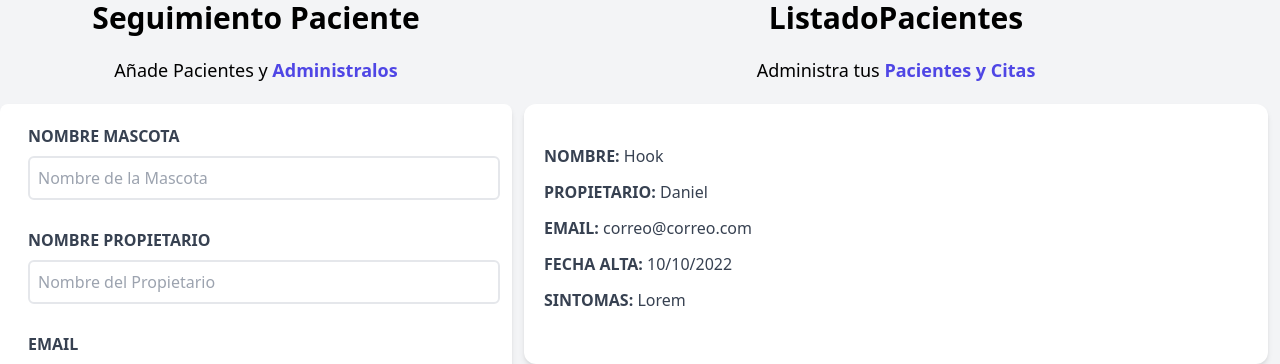
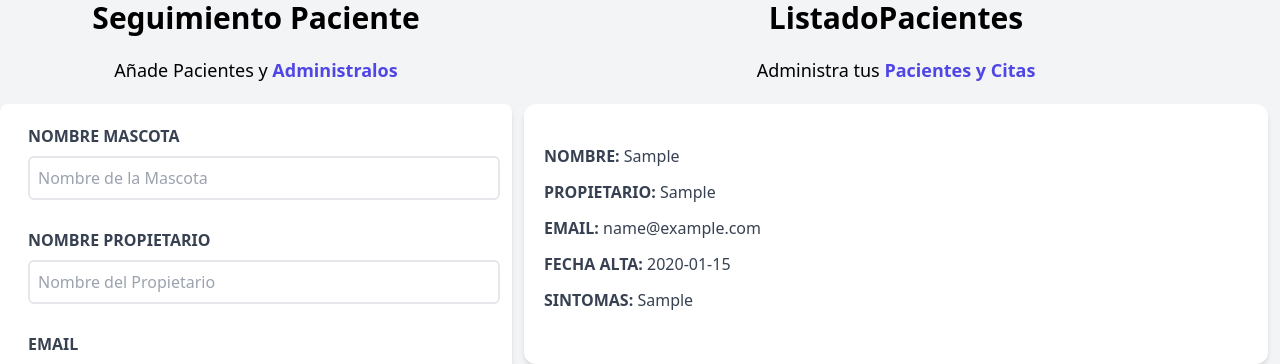
Before and after one commit to jorneycr/citas-react, a React (Vite) app: page / in a window 1280 px wide. Both pictures are taken after typing "Sample", "Sample", "name@example.com", "2020-01-15", "Sample" into the empty fields and a click on the input "Agregar paciente". Shown: the part 116-480 px from the top of the page. Built offline with nearby package versions, Linux system fonts and the light colour scheme.

Commit message:
pass its props

```diff
--- a/src/components/Formulario.jsx
+++ b/src/components/Formulario.jsx
@@ -16,7 +16,7 @@ const Formulario = ({ pacientes, setPacientes }) => {
 
         //validacion formularion
         if ([nombre, propietario, email, fecha, sintomas].includes('')) {
-            setError(true);
+            return setError(true);
         } else {
             setError(false);
         }
--- a/src/components/ListadoPacientes.jsx
+++ b/src/components/ListadoPacientes.jsx
@@ -10,7 +10,12 @@ const ListadoPacientes = ({ pacientes }) => {
         Administra tus {' '}
         <spam className="text-indigo-600 font-bold">Pacientes y Citas</spam>
       </p>
-      <Paciente />
+      {pacientes.map((pacient, i) => (
+        <Paciente
+          key={i}
+          pacient={pacient}
+        />
+      ))}
 
     </div>
   )
--- a/src/components/Paciente.jsx
+++ b/src/components/Paciente.jsx
@@ -1,20 +1,24 @@
-const Paciente = () => {
+const Paciente = ({ pacient }) => {
+
+    const {nombre, propietario, email, fecha, sintomas} = pacient;
+
     return (
+
         <div className="bg-white m-3 shadow-md px-5 py-10 rounded-xl">
             <p className="font-bold mb-3 text-gray-700 uppercase">Nombre: {' '}
-                <spam className="font-normal normal-case">Hook</spam>
+                <spam className="font-normal normal-case">{nombre}</spam>
             </p>
             <p className="font-bold mb-3 text-gray-700 uppercase">Propietario: {' '}
-                <spam className="font-normal normal-case">Daniel</spam>
+                <spam className="font-normal normal-case">{propietario}</spam>
             </p>
             <p className="font-bold mb-3 text-gray-700 uppercase">Email: {' '}
-                <spam className="font-normal normal-case">correo@correo.com</spam>
+                <spam className="font-normal normal-case">{email}</spam>
             </p>
             <p className="font-bold mb-3 text-gray-700 uppercase">Fecha Alta: {' '}
-                <spam className="font-normal normal-case">10/10/2022</spam>
+                <spam className="font-normal normal-case">{fecha}</spam>
             </p>
             <p className="font-bold mb-3 text-gray-700 uppercase">Sintomas: {' '}
-                <spam className="font-normal normal-case">Lorem</spam>
+                <spam className="font-normal normal-case">{sintomas}</spam>
             </p>
         </div>
     )
```
